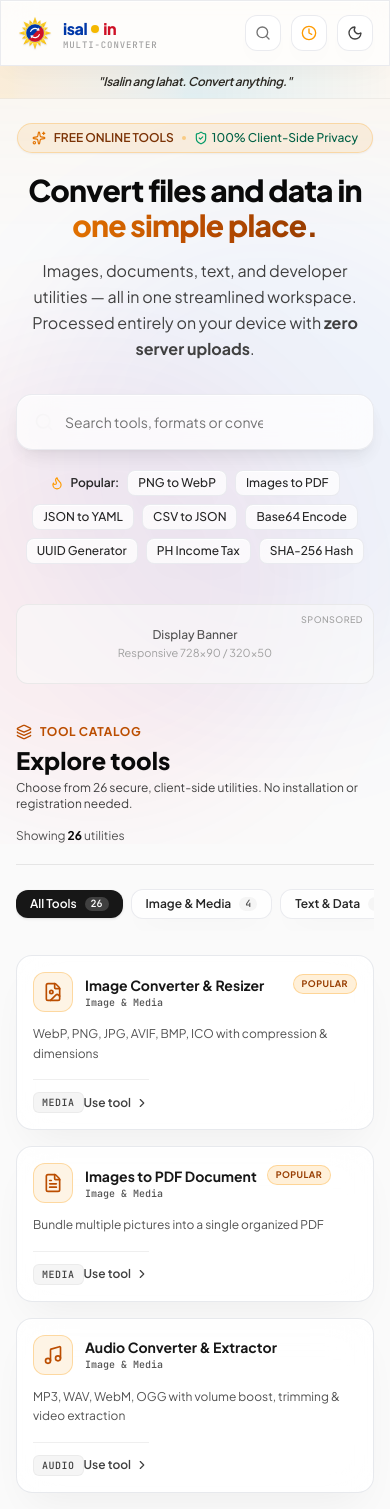
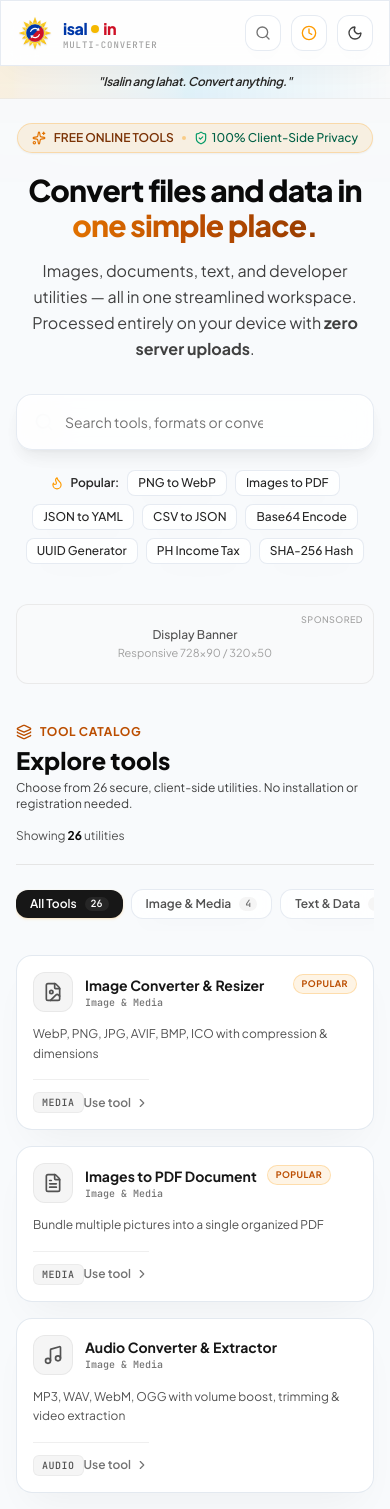
Before and after one commit to ssbg04/isal.in, a React (Vite) app: page / in a window 390 px wide. Shown: the top 1509 px of the page. Built offline with nearby package versions, Linux system fonts and the light colour scheme.

Commit message:
feat(design): transition to 60-30-10 Obsidian slate foundation with Philippine Golden Sun interactive accent

```diff
--- a/src/App.tsx
+++ b/src/App.tsx
@@ -308,19 +308,11 @@ const CATEGORIES: { id: Category; label: string; count: number }[] = [
   { id: 'calculators', label: 'Calculators & PH', count: 5 },
 ];
 
-const getToolCategoryColor = (category: Category, isSelected: boolean) => {
+const getToolCategoryColor = (_category: Category, isSelected: boolean) => {
   if (isSelected) {
-    if (category === 'media') return 'bg-amber-500 text-neutral-950 shadow-sm shadow-amber-500/20 font-bold';
-    if (category === 'security') return 'bg-amber-600 text-white shadow-sm shadow-amber-600/20 font-bold';
-    if (category === 'units') return 'bg-blue-600 text-white shadow-sm shadow-blue-600/20 font-bold';
-    if (category === 'calculators') return 'bg-rose-600 text-white shadow-sm shadow-rose-600/20 font-bold';
-    return 'bg-blue-600 text-white shadow-sm shadow-blue-600/20 font-bold';
+    return 'bg-amber-500 text-neutral-950 font-bold shadow-sm shadow-amber-500/20';
   }
-  if (category === 'media') return 'bg-amber-500/10 text-amber-700 dark:text-amber-400 border border-amber-500/20 group-hover:bg-amber-500/20';
-  if (category === 'security') return 'bg-amber-600/10 text-amber-800 dark:text-amber-400 border border-amber-600/20 group-hover:bg-amber-600/20';
-  if (category === 'units') return 'bg-blue-600/10 text-blue-700 dark:text-blue-400 border border-blue-500/20 group-hover:bg-blue-500/20';
-  if (category === 'calculators') return 'bg-rose-600/10 text-rose-700 dark:text-rose-400 border border-rose-500/20 group-hover:bg-rose-500/20';
-  return 'bg-blue-600/10 text-blue-700 dark:text-blue-400 border border-blue-500/20 group-hover:bg-blue-500/20';
+  return 'glass-panel text-neutral-700 dark:text-neutral-300 border border-neutral-300/80 dark:border-white/10 hover:border-amber-500/40 hover:text-neutral-950 dark:hover:text-white';
 };
 
 export function App() {
@@ -1418,7 +1410,7 @@ export function App() {
   });
 
   return (
-    <div className="min-h-screen bg-[#fafafa] dark:bg-[#0c0e14] text-neutral-900 dark:text-neutral-100 flex flex-col font-sans transition-colors duration-300 relative selection:bg-amber-500/30 selection:text-amber-900 dark:selection:bg-amber-400/20 dark:selection:text-amber-200">
+    <div className="min-h-screen bg-[#f8fafc] dark:bg-[#090a0f] text-neutral-900 dark:text-neutral-100 flex flex-col font-sans transition-colors duration-300 relative selection:bg-amber-500/30 selection:text-amber-900 dark:selection:bg-amber-400/20 dark:selection:text-amber-200">
       {/* Skip to Main Content Link for Keyboard and Screen Reader Accessibility */}
       <a
         href="#tool-workspace"
@@ -1427,11 +1419,9 @@ export function App() {
         Skip to main converter
       </a>
 
-      {/* Background Ambient Mesh Lighting & Grid Accents (Philippine Tri-Color: Sun, Ocean Blue & Festive Crimson) */}
+      {/* Minimalist Ambient Aura (Subtle Golden Sun Glow fading into Deep Obsidian) */}
       <div className="fixed inset-0 pointer-events-none overflow-hidden z-0">
-        <div className="absolute -top-40 left-1/2 -translate-x-1/2 w-[700px] h-[380px] bg-gradient-to-b from-amber-500/10 via-amber-500/5 to-transparent blur-3xl rounded-full dark:from-amber-500/15 dark:via-amber-400/5" />
-        <div className="absolute top-1/4 -right-32 w-[500px] h-[500px] bg-blue-600/5 dark:bg-blue-600/10 blur-3xl rounded-full" />
-        <div className="absolute bottom-10 -left-32 w-[450px] h-[450px] bg-rose-600/5 dark:bg-rose-600/10 blur-3xl rounded-full" />
+        <div className="absolute -top-48 left-1/2 -translate-x-1/2 w-[800px] h-[360px] bg-gradient-to-b from-amber-500/8 via-amber-500/2 to-transparent blur-3xl rounded-full dark:from-amber-500/10 dark:via-amber-500/2 pointer-events-none" />
       </div>
 
       {/* Sleek Glassmorphic Top App Bar */}
--- a/src/components/HomePage.tsx
+++ b/src/components/HomePage.tsx
@@ -79,38 +79,6 @@ const CATEGORY_NAMES: Record<Category, string> = {
   calculators: 'Calculators & Finance',
 };
 
-const CATEGORY_COLORS: Record<Category, { bg: string; text: string; border: string; glow: string }> = {
-  media: {
-    bg: 'bg-amber-500/10 dark:bg-amber-500/15',
-    text: 'text-amber-700 dark:text-amber-400',
-    border: 'border-amber-500/30',
-    glow: 'group-hover:border-amber-500/60',
-  },
-  developer: {
-    bg: 'bg-blue-600/10 dark:bg-blue-600/15',
-    text: 'text-blue-700 dark:text-blue-400',
-    border: 'border-blue-500/30',
-    glow: 'group-hover:border-blue-500/60',
-  },
-  security: {
-    bg: 'bg-amber-600/10 dark:bg-amber-600/15',
-    text: 'text-amber-800 dark:text-amber-400',
-    border: 'border-amber-600/30',
-    glow: 'group-hover:border-amber-600/60',
-  },
-  units: {
-    bg: 'bg-blue-500/10 dark:bg-blue-500/15',
-    text: 'text-blue-600 dark:text-blue-300',
-    border: 'border-blue-500/30',
-    glow: 'group-hover:border-blue-500/60',
-  },
-  calculators: {
-    bg: 'bg-rose-600/10 dark:bg-rose-600/15',
-    text: 'text-rose-700 dark:text-rose-400',
-    border: 'border-rose-500/30',
-    glow: 'group-hover:border-rose-500/60',
-  },
-};
 
 const TOOL_ICONS: Record<ToolType, React.ComponentType<{ className?: string }>> = {
   'image-convert': FileImage,
@@ -437,7 +405,6 @@ export const HomePage: React.FC<HomePageProps> = ({
                 <div className="space-y-1 mt-1">
                   {filteredTools.map((t, idx) => {
                     const Icon = TOOL_ICONS[t.id] || FileImage;
-                    const cat = CATEGORY_COLORS[t.category];
                     const isHighlighted = idx === highlightedIndex;
                     return (
                       <button
@@ -459,7 +426,7 @@ export const HomePage: React.FC<HomePageProps> = ({
                         }`}
                       >
                         <div className="flex items-center gap-3 min-w-0">
-                          <div className={`w-8 h-8 rounded-lg flex items-center justify-center shrink-0 ${cat.bg} ${cat.text}`}>
+                          <div className="w-8 h-8 rounded-lg flex items-center justify-center shrink-0 bg-neutral-100 dark:bg-neutral-800/80 text-neutral-600 dark:text-neutral-400">
                             <Icon className="w-4 h-4" />
                           </div>
                           <div className="min-w-0">
@@ -538,7 +505,7 @@ export const HomePage: React.FC<HomePageProps> = ({
           </div>
         </div>
 
-        {/* Category Filter Pills */}
+        {/* Category Filter Pills (Monochrome Foundation + Golden Sun Active Accent) */}
         <div className="flex items-center gap-2 overflow-x-auto pb-3 mb-6 no-scrollbar">
           {categories.map((cat) => {
             const isSelected = selectedCategory === cat.id;
@@ -548,16 +515,16 @@ export const HomePage: React.FC<HomePageProps> = ({
                 onClick={() => setSelectedCategory(cat.id)}
                 className={`px-3.5 py-1.5 rounded-xl text-xs font-semibold whitespace-nowrap transition cursor-pointer flex items-center gap-2 focus-visible:ring-2 focus-visible:ring-amber-500 focus-visible:outline-none ${
                   isSelected
-                    ? 'bg-neutral-900 text-white dark:bg-white dark:text-neutral-950 shadow-sm'
-                    : 'glass-panel border border-neutral-300/80 dark:border-white/10 text-neutral-800 dark:text-neutral-200 hover:border-neutral-400 dark:hover:border-white/20'
+                    ? 'bg-neutral-900 text-white dark:bg-amber-500 dark:text-neutral-950 shadow-sm shadow-amber-500/20 font-bold'
+                    : 'glass-panel border border-neutral-200 dark:border-white/10 text-neutral-600 dark:text-neutral-400 hover:text-neutral-900 dark:hover:text-white hover:border-neutral-300 dark:hover:border-white/20'
                 }`}
               >
                 <span>{cat.label}</span>
                 <span
                   className={`text-[10px] px-1.5 py-0.2 rounded-full font-mono ${
                     isSelected
-                      ? 'bg-neutral-700 text-white dark:bg-neutral-200 dark:text-neutral-900 font-bold'
-                      : 'bg-neutral-100 dark:bg-neutral-800 text-neutral-600 dark:text-neutral-400 font-medium'
+                      ? 'bg-neutral-800 text-white dark:bg-amber-600/30 dark:text-neutral-950 font-bold'
+                      : 'bg-neutral-100 dark:bg-neutral-800 text-neutral-500 dark:text-neutral-400 font-medium'
                   }`}
                 >
                   {cat.count}
@@ -567,11 +534,10 @@ export const HomePage: React.FC<HomePageProps> = ({
           })}
         </div>
 
-        {/* Compact Consistent Tool Cards Grid */}
+        {/* Compact Consistent Tool Cards Grid (Unified Monochrome Luxury + Golden Spark) */}
         <div className="grid grid-cols-1 sm:grid-cols-2 lg:grid-cols-3 xl:grid-cols-4 gap-4 sm:gap-5">
           {filteredTools.map((tool) => {
             const Icon = TOOL_ICONS[tool.id] || FileImage;
-            const cat = CATEGORY_COLORS[tool.category];
             const isPopular = POPULAR_PRESETS.some((p) => p.toolId === tool.id);
 
             return (
@@ -580,42 +546,42 @@ export const HomePage: React.FC<HomePageProps> = ({
                 onClick={() => onSelectTool(tool.id)}
                 role="link"
                 aria-label={`Open ${tool.title}: ${tool.shortDesc}`}
-                className="group relative p-4 rounded-2xl glass-card border border-neutral-200/80 dark:border-white/10 hover:border-amber-500/60 dark:hover:border-amber-400/60 transition-all duration-200 hover:-translate-y-1 hover:shadow-lg dark:hover:shadow-amber-500/5 text-left flex flex-col justify-between cursor-pointer min-h-[148px] focus-visible:ring-2 focus-visible:ring-amber-500 focus-visible:ring-offset-2 dark:focus-visible:ring-offset-neutral-900 focus-visible:outline-none"
+                className="group relative p-4 rounded-2xl glass-card border border-neutral-200/80 dark:border-white/[0.08] hover:border-amber-500/50 dark:hover:border-amber-500/50 transition-all duration-200 hover:-translate-y-1 hover:shadow-lg dark:hover:shadow-amber-500/5 text-left flex flex-col justify-between cursor-pointer min-h-[148px] focus-visible:ring-2 focus-visible:ring-amber-500 focus-visible:ring-offset-2 dark:focus-visible:ring-offset-neutral-900 focus-visible:outline-none"
               >
                 <div>
                   <div className="flex items-start justify-between gap-2.5 mb-3">
                     <div className="flex items-center gap-3 min-w-0 flex-1">
-                      <div className={`w-10 h-10 rounded-xl flex items-center justify-center shrink-0 border ${cat.bg} ${cat.text} ${cat.border} transition-transform group-hover:scale-105`}>
+                      <div className="w-10 h-10 rounded-xl flex items-center justify-center shrink-0 bg-neutral-100 dark:bg-neutral-800/80 text-neutral-600 dark:text-neutral-400 border border-neutral-200/80 dark:border-white/5 transition-all duration-200 group-hover:scale-105 group-hover:text-amber-500 dark:group-hover:text-amber-400 group-hover:bg-amber-500/10 group-hover:border-amber-500/30">
                         <Icon className="w-5 h-5" />
                       </div>
                       <div className="min-w-0 flex-1">
                         <h3 className="font-bold text-sm text-neutral-900 dark:text-white truncate group-hover:text-amber-600 dark:group-hover:text-amber-400 transition-colors">
                           {tool.title}
                         </h3>
-                        <span className="text-[10px] text-neutral-600 dark:text-neutral-400 font-mono font-medium block truncate">
+                        <span className="text-[10px] text-neutral-500 dark:text-neutral-400 font-mono font-medium block truncate">
                           {CATEGORY_NAMES[tool.category]}
                         </span>
                       </div>
                     </div>
                     {isPopular && (
-                      <span className="shrink-0 text-[9px] font-bold uppercase tracking-wider px-2 py-0.5 rounded-full bg-amber-500/15 text-amber-800 dark:text-amber-300 border border-amber-500/30 mt-0.5">
+                      <span className="shrink-0 text-[9px] font-bold uppercase tracking-wider px-2 py-0.5 rounded-full bg-amber-500/10 text-amber-700 dark:text-amber-400 border border-amber-500/25 mt-0.5">
                         Popular
                       </span>
                     )}
                   </div>
 
                   {/* One-Line Concise Description */}
-                  <p className="text-xs text-neutral-600 dark:text-neutral-300 line-clamp-2 leading-relaxed">
+                  <p className="text-xs text-neutral-600 dark:text-neutral-400 line-clamp-2 leading-relaxed">
                     {tool.shortDesc}
                   </p>
                 </div>
 
                 {/* Card Footer: Badge & Action Chevron */}
                 <div className="mt-4 pt-3 border-t border-neutral-200/60 dark:border-white/5 flex items-center justify-between">
-                  <span className="text-[10px] font-mono font-medium uppercase tracking-wider px-2 py-0.5 rounded-md bg-neutral-100 dark:bg-neutral-800 text-neutral-700 dark:text-neutral-300 border border-neutral-200/60 dark:border-white/5">
+                  <span className="text-[10px] font-mono font-medium uppercase tracking-wider px-2 py-0.5 rounded-md bg-neutral-100 dark:bg-neutral-800/80 text-neutral-600 dark:text-neutral-400 border border-neutral-200/60 dark:border-white/5">
                     {tool.badge}
                   </span>
-                  <div className="flex items-center gap-1 text-xs font-semibold text-neutral-700 dark:text-neutral-300 group-hover:text-amber-600 dark:group-hover:text-amber-400 transition-colors">
+                  <div className="flex items-center gap-1 text-xs font-semibold text-neutral-500 dark:text-neutral-400 group-hover:text-amber-600 dark:group-hover:text-amber-400 transition-colors">
                     <span>Use tool</span>
                     <ChevronRight className="w-3.5 h-3.5 group-hover:translate-x-0.5 transition-transform" />
                   </div>
--- a/src/index.css
+++ b/src/index.css
@@ -56,35 +56,35 @@
 
 /* Glassmorphism & Ambient Glow Utilities */
 .glass-panel {
-  background: rgba(255, 255, 255, 0.75);
+  background: rgba(255, 255, 255, 0.85);
   backdrop-filter: blur(16px);
   -webkit-backdrop-filter: blur(16px);
-  border: 1px solid rgba(229, 231, 235, 0.8);
-  box-shadow: 0 10px 30px -10px rgba(0, 0, 0, 0.05), inset 0 1px 0 0 rgba(255, 255, 255, 0.8);
+  border: 1px solid rgba(226, 232, 240, 0.85);
+  box-shadow: 0 10px 30px -10px rgba(0, 0, 0, 0.04), inset 0 1px 0 0 rgba(255, 255, 255, 0.9);
 }
 
 .dark .glass-panel {
-  background: rgba(18, 20, 26, 0.75);
+  background: rgba(18, 20, 28, 0.82);
   backdrop-filter: blur(20px);
   -webkit-backdrop-filter: blur(20px);
-  border: 1px solid rgba(255, 255, 255, 0.08);
-  box-shadow: 0 20px 40px -15px rgba(0, 0, 0, 0.5), inset 0 1px 0 0 rgba(255, 255, 255, 0.1);
+  border: 1px solid rgba(255, 255, 255, 0.07);
+  box-shadow: 0 20px 40px -15px rgba(0, 0, 0, 0.6), inset 0 1px 0 0 rgba(255, 255, 255, 0.06);
 }
 
 .glass-card {
-  background: rgba(255, 255, 255, 0.85);
+  background: rgba(255, 255, 255, 0.95);
   backdrop-filter: blur(20px);
   -webkit-backdrop-filter: blur(20px);
-  border: 1px solid rgba(229, 231, 235, 0.9);
-  box-shadow: 0 20px 40px -15px rgba(0, 0, 0, 0.06), inset 0 1px 0 0 rgba(255, 255, 255, 0.9);
+  border: 1px solid rgba(226, 232, 240, 0.95);
+  box-shadow: 0 20px 40px -15px rgba(0, 0, 0, 0.05), inset 0 1px 0 0 rgba(255, 255, 255, 0.95);
 }
 
 .dark .glass-card {
-  background: rgba(16, 18, 24, 0.85);
+  background: rgba(18, 20, 28, 0.88);
   backdrop-filter: blur(24px);
   -webkit-backdrop-filter: blur(24px);
-  border: 1px solid rgba(255, 255, 255, 0.08);
-  box-shadow: 0 25px 50px -12px rgba(0, 0, 0, 0.6), inset 0 1px 0 0 rgba(255, 255, 255, 0.08);
+  border: 1px solid rgba(255, 255, 255, 0.07);
+  box-shadow: 0 20px 40px -12px rgba(0, 0, 0, 0.6), inset 0 1px 0 0 rgba(255, 255, 255, 0.06);
 }
 
 /* Subtle Shimmer Animation for Badges & Buttons */
```
Also changed, not shown: src/components/tools/UnitConverterTool.tsx (+14 -14 lines).
